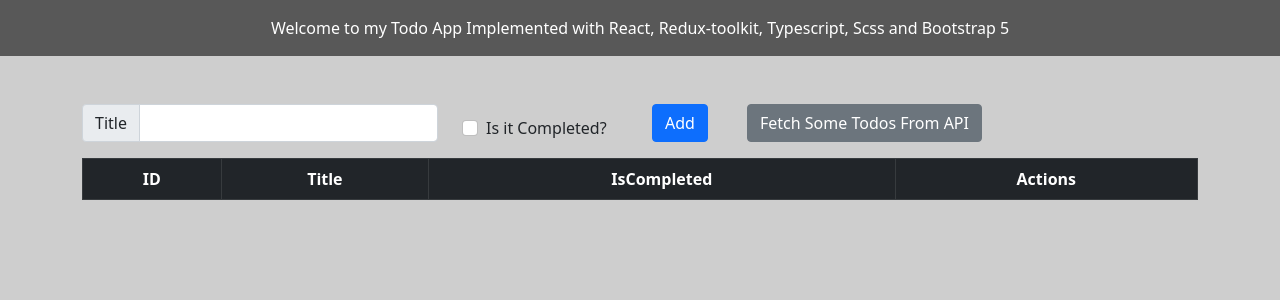
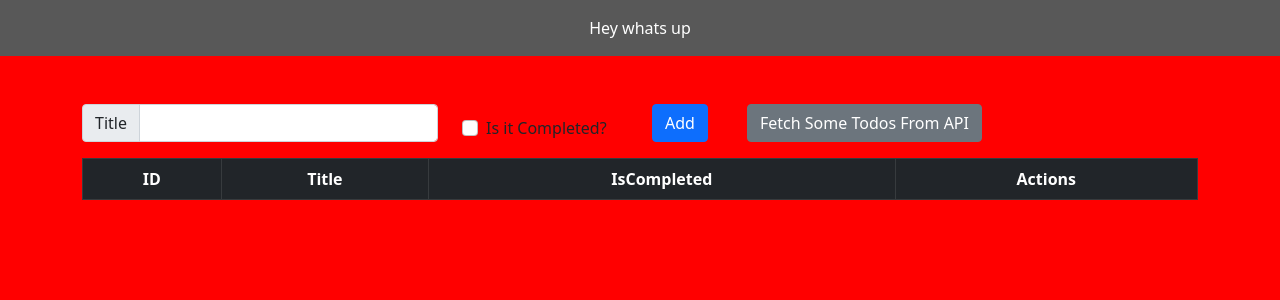
Before and after one commit to sinamoradi1375/sm-react-sample, a React (Create React App) app: page / in a window 1280 px wide. Shown: the top 300 px of the page. Built offline with nearby package versions, Linux system fonts and the light colour scheme.

Commit message:
some change for test of deployment

```diff
--- a/package.json
+++ b/package.json
@@ -1,6 +1,7 @@
 {
   "name": "sm-react-sample",
   "version": "0.1.0",
+  "homepage": "https://sinamoradi1375.github.io/sm-react-sample",
   "private": true,
   "dependencies": {
     "@fortawesome/fontawesome-svg-core": "^1.2.35",
@@ -19,6 +20,7 @@
     "axios": "^0.21.1",
     "bootstrap": "^5.0.2",
     "formik": "^2.2.9",
+    "gh-pages": "^3.2.3",
     "node-sass": "^4.14.1",
     "react": "^17.0.2",
     "react-bootstrap": "^1.6.1",
@@ -31,6 +33,8 @@
     "yup": "^0.32.9"
   },
   "scripts": {
+    "predeploy": "npm run build",
+   "deploy": "gh-pages -d build",
     "start": "react-scripts start",
     "build": "react-scripts build",
     "test": "react-scripts test",
--- a/src/components/shared/Header.tsx
+++ b/src/components/shared/Header.tsx
@@ -6,10 +6,11 @@
       <Container className="py-3">
         <Row>
           <Col>
-            <div className="text-center">
+            {/* <div className="text-center">
               Welcome to my Todo App Implemented with React, Redux-toolkit,
               Typescript, Scss and Bootstrap 5
-            </div>
+            </div> */}
+            <div className="text-center">Hey whats up</div>
           </Col>
         </Row>
       </Container>
--- a/src/resources/base.scss
+++ b/src/resources/base.scss
@@ -1,5 +1,6 @@
 $header-bg-color: #585858;
-$body-bg-color: #cecece;
+$body-bg-color: red;
+// $body-bg-color: #cecece;
 
 @keyframes wiggleAnimation {
   from {
```
Also changed, not shown: 1 other file (tests, documents, lock files or other folders).
